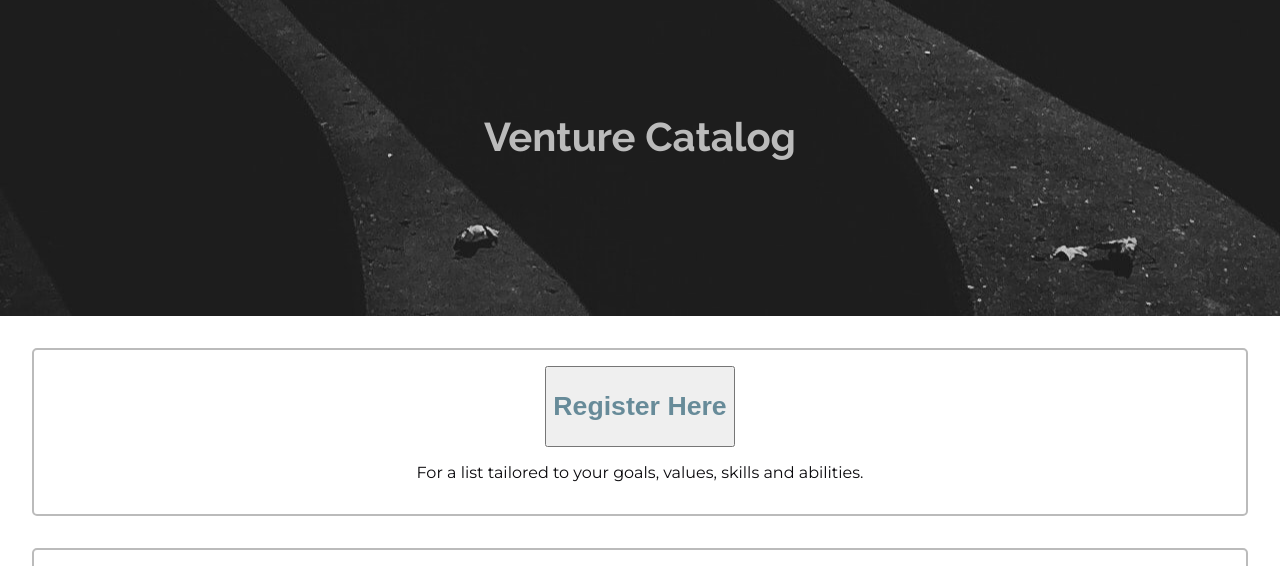
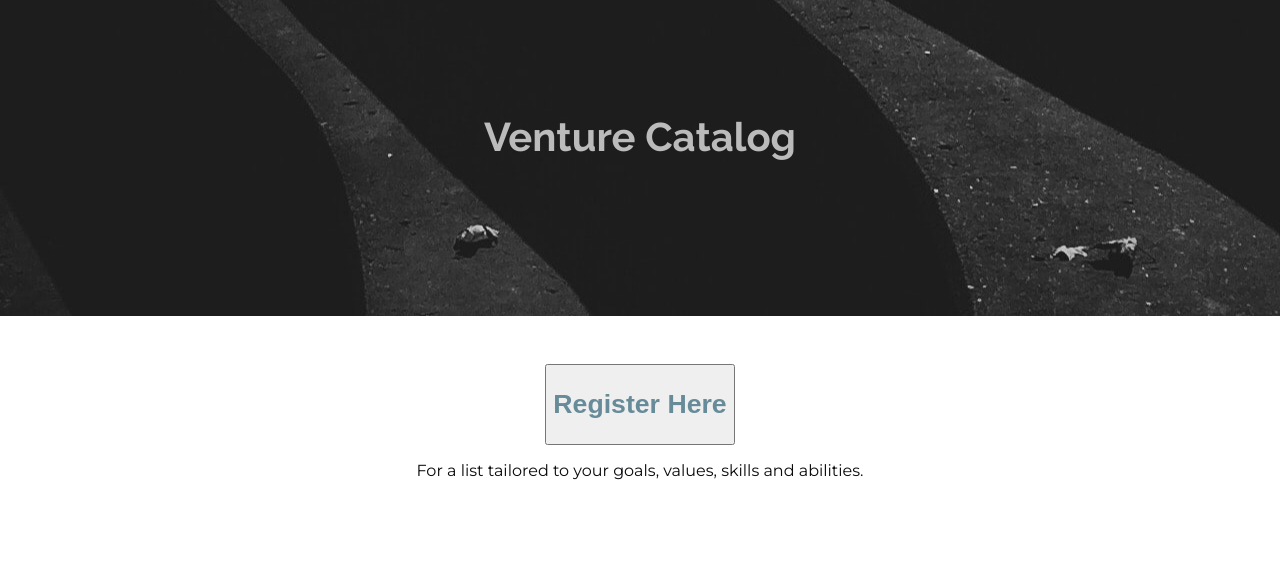
Before and after one commit to SimfoniWebsite/Simfoni, a plain HTML site: page html/entrepreneur.html in a window 1280 px wide. Shown: the part 68-634 px from the top of the page. Drawn offline with Linux system fonts and the light colour scheme.

Commit message:
Update style.css

```diff
--- a/css/style.css
+++ b/css/style.css
@@ -222,7 +222,7 @@ header p{
 section{
     text-align: center;
     border-radius:5px;
-    border:2px solid #bbb;
+    /*border:2px solid #bbb;*/
     margin: 2em;
     padding: 1em;
     /*box-shadow: 4px 5px 15px 5px rgba(0,0,0,0.81);*/
```
